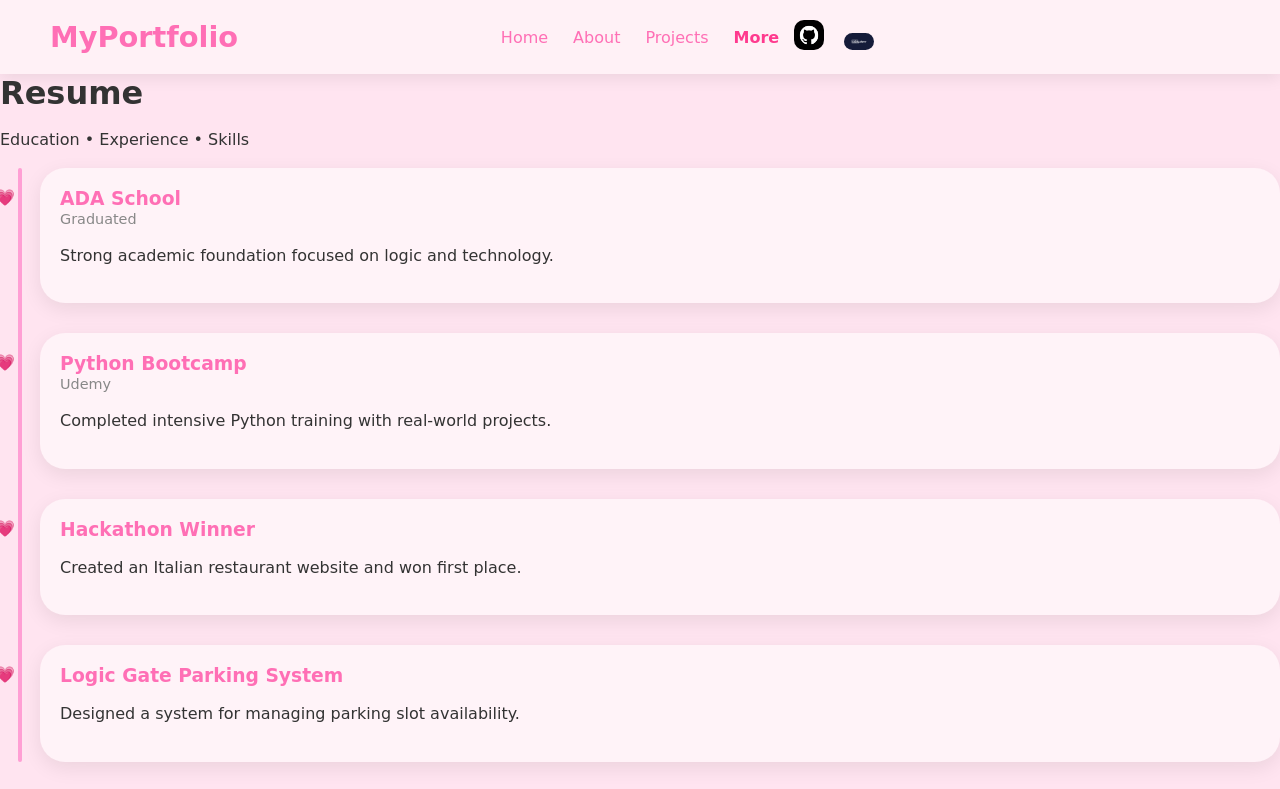
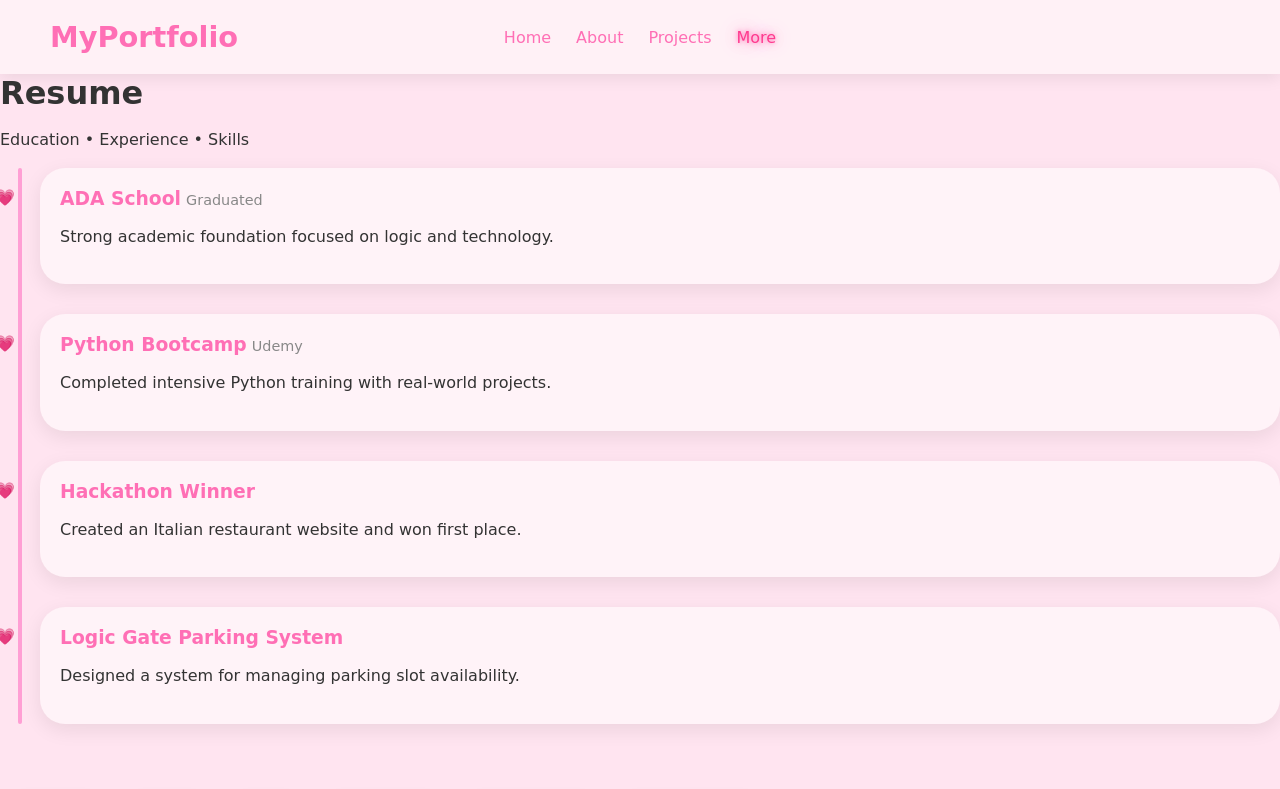
Before and after one commit to linka07/my_portfolio, a plain HTML site: page resume.html in a window 1280 px wide. Shown: the top 789 px of the page. Drawn offline with Linux system fonts and the light colour scheme; a web font is replaced by a local one.

Commit message:
Add heartbeat glow effect on navbar links and update hover shimmer

```diff
--- a/css/style.css
+++ b/css/style.css
@@ -22,7 +22,6 @@ body {
   --card-bg: #ffe6f2;
 }
 
-body {
   font-family: 'Emilys Candy', sans-serif;
   background: var(--bg);
   color: var(--text);
@@ -30,12 +29,21 @@ body {
   transition: background 0.3s, color 0.3s;
 }
 
-.nav {
+
+    body {
+      margin: 0;
+      font-family: 'Emilys Candy', serif;
+      background: #ffe4f0;
+      color: #333;
+      overflow-x: hidden;
+    }
+
+    .nav {
       display: flex;
       justify-content: space-between;
       align-items: center;
       padding: 20px 50px;
-      background: #fff0f6;
+      background: #fff3f8;
       box-shadow: 0 4px 15px rgba(0,0,0,0.1);
       position: sticky;
       top: 0;
@@ -53,12 +61,6 @@ body {
       margin: 0;
       padding: 0;
     }
-
-    .nav ul li a.active {
-  color: #ff1493;
-  font-weight: bold;
-}
-
     .nav ul li a {
       text-decoration: none;
       color: #ff6fb5;
@@ -79,6 +81,45 @@ body {
       transform: scale(1.2);
     }
 
+    canvas {
+      position: fixed;
+      top: 0;
+      left: 0;
+      pointer-events: none;
+      z-index: 0;
+    }
+    /* Base navbar link style */
+.nav ul li a {
+  text-decoration: none;
+  color: #ff6fb5;
+  font-weight: 500;
+  position: relative;
+  transition: color 0.3s ease, transform 0.3s ease, text-shadow 0.3s ease;
+}
+
+
+.nav ul li a:hover,
+.nav ul li a.active {
+  color: #ff3a8e;
+  animation: heartbeat 1s infinite;
+  text-shadow: 0 0 5px #ff6fb5, 0 0 15px #ffb6d9, 0 0 25px #ffb6d9;
+  cursor: pointer;
+}
+
+@keyframes heartbeat {
+  0%, 100% {
+    transform: scale(1);
+  }
+  25% {
+    transform: scale(1.1);
+  }
+  50% {
+    transform: scale(1);
+  }
+  75% {
+    transform: scale(1.07);
+  }
+}
 
 .logo {
   font-size: 26px;
@@ -144,17 +185,7 @@ footer {
 
 }
 
-@media (max-width: 768px) {
 
-  .nav ul {
-    flex-direction: column;
-    gap: 15px;
-  }
-}
-  .about-container {
-    padding: 30px 15px;
-
-}
 .projects {
       max-width: 1000px;
       margin: 2rem auto;
@@ -239,5 +270,5 @@ body {
 }
 
 body {
-  background-color: #fde7f0; /* slightly lighter pink */
+  background-color: #fde7f0;
 }
--- a/resume.html
+++ b/resume.html
@@ -123,6 +123,40 @@ body {
   font-size: 0.9em;
   color: #888;
 }
+.timeline-item h3,
+.skill {
+  position: relative;
+  display: inline-block;
+  cursor: pointer;
+}
+
+.timeline-item h3::after,
+.skill::after {
+  content: "";
+  position: absolute;
+  left: 0;
+  bottom: -5px;
+  width: 100%;
+  height: 4px;
+  background: linear-gradient(90deg, #ff6fb5 0%, #ffb6d9 50%, #ff6fb5 100%);
+  background-size: 200% 100%;
+  border-radius: 2px;
+  transform: scaleX(0);
+  transform-origin: left;
+  transition: transform 0.5s ease;
+}
+
+.timeline-item h3:hover::after,
+.skill:hover::after {
+  transform: scaleX(1);
+  animation: shimmer 1s linear infinite;
+}
+
+
+@keyframes shimmer {
+  0% { background-position: -200% 0; }
+  100% { background-position: 200% 0; }
+}
 
 
 .skills {
@@ -157,10 +191,6 @@ footer {
       <li><a href="projects.html">Projects</a></li>
       <li><a href="resume.html" class="active">More</a></li>
     </ul>
-    <div class="icons">
-      <a href="https://github.com/linka07" target="_blank"><img src="assets/github.png" alt="GitHub"></a>
-      <a href="https://www.codecademy.com/profiles/linka011" target="_blank"><img src="assets/codeacademy.jpg" alt="Codecademy"></a>
-    </div>
   </nav>
 
 <main>
@@ -201,5 +231,6 @@ footer {
 <footer>
 <p>© 2025 Lina | <a href="https://github.com/linka07/my_portfolio.git" target="_blank">GitHub Repository</a></p>
 </footer>
+
 </body>
 </html>
```
Also changed, not shown: about.html (+63 -0 lines), index.html (+5 -2 lines), projects.html (+1 -0 lines), 1 other file.
